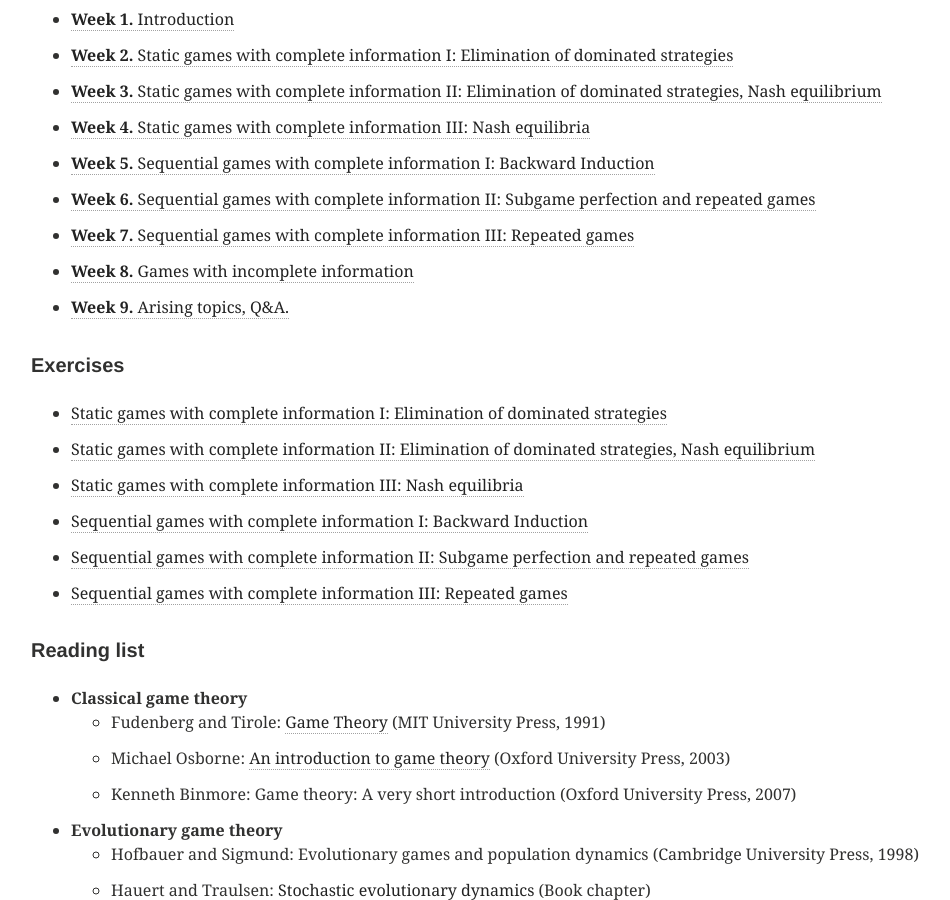
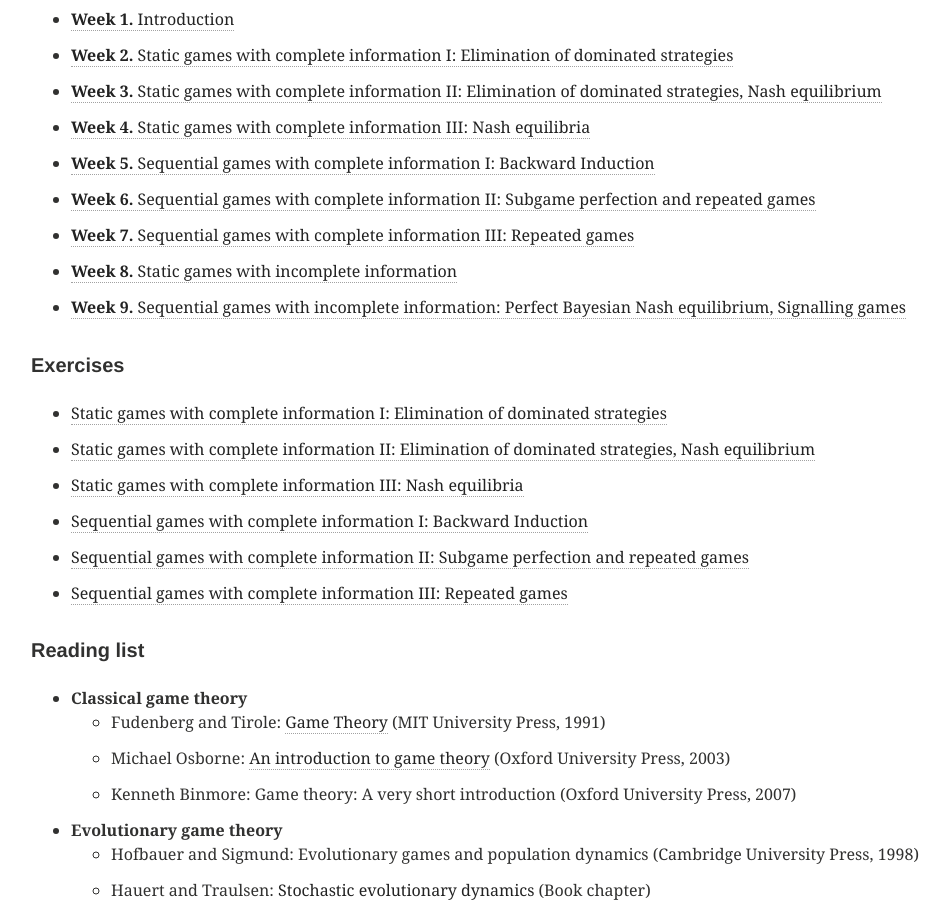
Before and after one commit to DYNOSOBs/social-behaviour, a Jekyll site: the page built from teaching/classical_game_theory/index.md, in a window 1280 px wide and 900 px high, scrolled down 413 px. Shown: the whole window, without its empty margins (65-1015 px from the left). Built offline with Jekyll 4.4.1, drawn with Linux system fonts in a browser that asks for light colours.

Commit message:
update website after lecture

```diff
--- a/teaching/classical_game_theory/index.md
+++ b/teaching/classical_game_theory/index.md
@@ -24,9 +24,9 @@ image:
 - [**Week 4.** Static games with complete information III: Nash equilibria](notes/Game_Theory_4.pdf)
 - [**Week 5.** Sequential games with complete information I: Backward Induction](notes/Game_Theory_5.pdf)
 - [**Week 6.** Sequential games with complete information II: Subgame perfection and repeated games](notes/Game_Theory_6.pdf)
-- [**Week 7.** Sequential games with complete information III: Repeated games]()
-- [**Week 8.** Games with incomplete information]()
-- [**Week 9.** Arising topics, Q&A.]()
+- [**Week 7.** Sequential games with complete information III: Repeated games](notes/Game_Theory_7.pdf)
+- [**Week 8.** Static games with incomplete information]()
+- [**Week 9.** Sequential games with incomplete information: Perfect Bayesian Nash equilibrium, Signalling games]()
 
 <h5>Exercises</h5>
 
```
Also changed, not shown: 3 other files.
